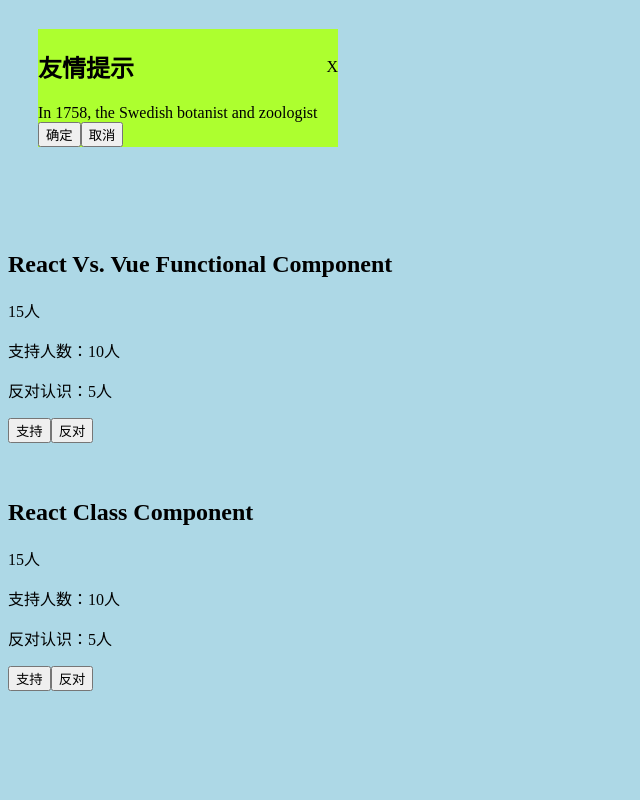
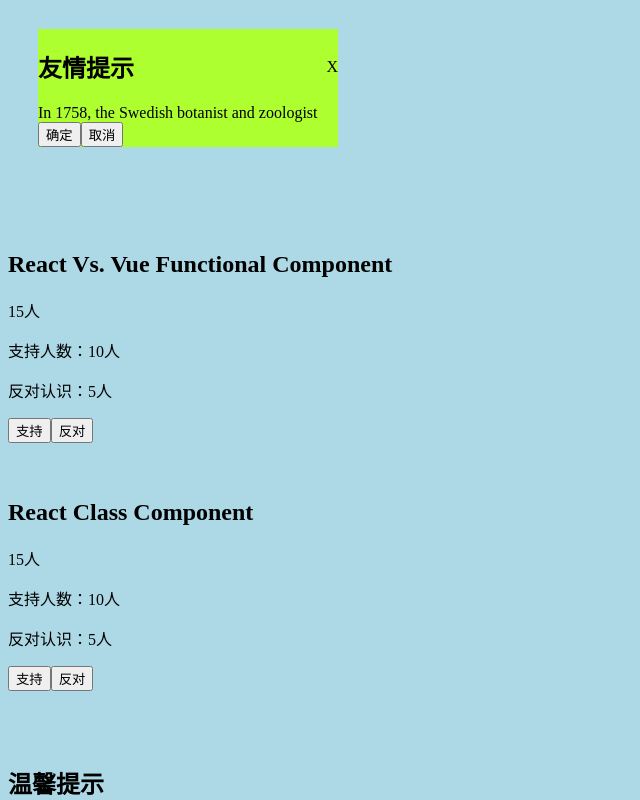
Before and after one commit to StevenYangSX/Zhufeng-React-Course-Demo1, a React app: page / in a window 1280 px wide. Shown: the part 1043-1843 px from the top of the page, without its empty margins (0-640 px from the left). Before the commit the page ends 1734 px from the top, so only its background shows below. Built offline with nearby package versions, Linux system fonts and the light colour scheme.

Commit message:
Started learning react ref section.

```diff
--- a/src/index.jsx
+++ b/src/index.jsx
@@ -5,6 +5,7 @@
 import Dialog from "./components/Dialog";
 import Vote from "./views/Vote";
 import VoteClass from "./views/VoteClass";
+import RefDemo from "./views/RefDemo";
 
 const root = ReactDOM.createRoot(document.getElementById("root"));
 
@@ -49,6 +50,10 @@
     <br />
     <br />
     <VoteClass title="React Class Component" />
+    <br />
+    <br />
+    <br />
+    <RefDemo />
   </Fragment>
 );
 
--- /dev/null
+++ b/src/views/RefDemo.jsx
@@ -0,0 +1,20 @@
+import React from "react";
+
+class RefDemo extends React.Component {
+  render() {
+    return (
+      <div>
+        <h2 className="title" ref="titleBox">
+          温馨提示
+        </h2>
+      </div>
+    );
+  }
+
+  componentDidMount() {
+    // 第一次渲染完毕 virtualDOM变为真实DOM 可以获取真实的DOM元素
+    console.log("use ref -->", this.refs.titleBox);
+  }
+}
+
+export default RefDemo;
```
